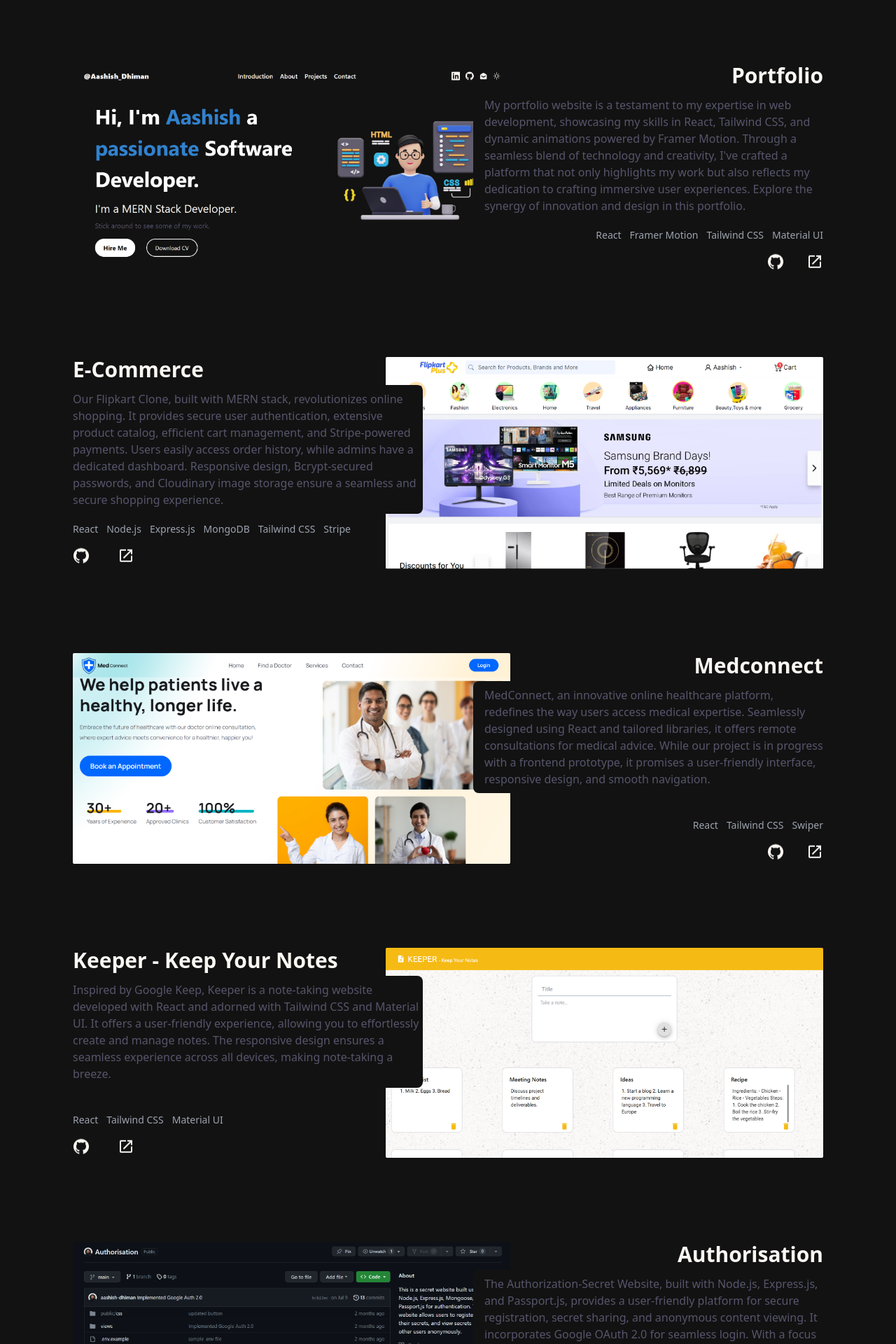
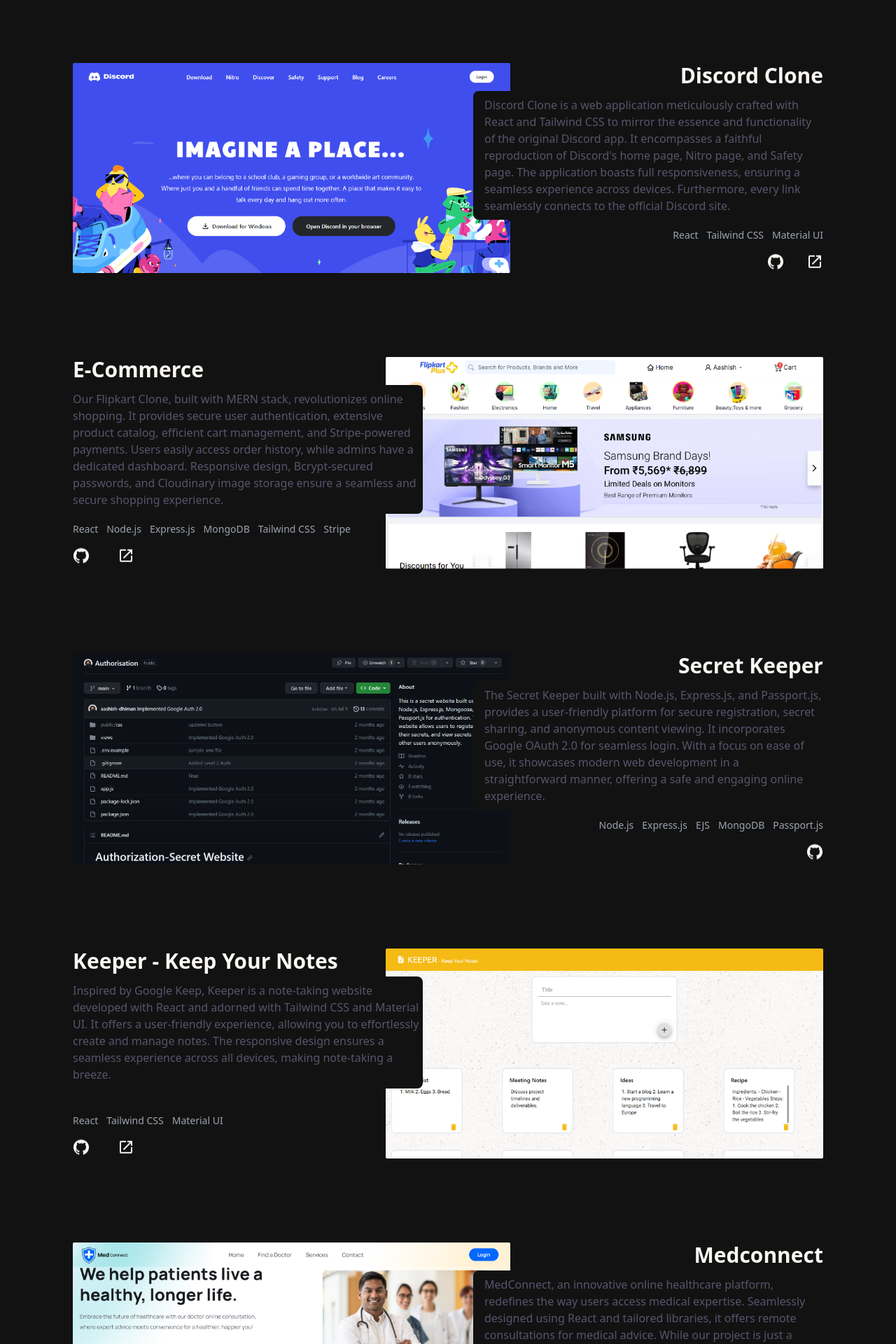
Before and after one commit to aashish-dhiman/portfolio-website, a React (Vite) app: page / in a window 1280 px wide. Shown: the part 1440-3360 px from the top of the page at 70% size. Built offline with nearby package versions, Linux system fonts and the light colour scheme.

Commit message:
added: New Proect-Discord Clone

```diff
--- a/src/components/projectType/LeftView.jsx
+++ b/src/components/projectType/LeftView.jsx
@@ -26,7 +26,7 @@
                 </div>
                 {/* description absolute */}
                 <div className="lg:absolute group top-[40px] left-0 z-10 w-full lg:w-[500px]  rounded-lg bg-bgDark md:py-2">
-                    <p className="text-md text-textLight sm:text-textPara group-hover:text-textLight transition-all ease-in-out duration-300">
+                    <p className="text-md text-textLight sm:text-textPara cursor-pointer group-hover:text-textLight transition-all ease-in-out duration-300">
                         {description}
                     </p>
                 </div>
--- a/src/components/projectType/RightView.jsx
+++ b/src/components/projectType/RightView.jsx
@@ -44,7 +44,7 @@
                 </div>
                 {/* description absolute */}
                 <div className="lg:absolute group top-[40px] z-10 right-0 w-full lg:w-[500px]  rounded-lg bg-bgDark md:pl-4 md:py-2">
-                    <p className="text-md text-textLight sm:text-textPara group-hover:text-textLight transition-all ease-in-out duration-300">
+                    <p className="text-md text-textLight sm:text-textPara cursor-pointer group-hover:text-textLight transition-all ease-in-out duration-300">
                         {description}
                     </p>
                 </div>
--- a/src/constants/ProjectList.js
+++ b/src/constants/ProjectList.js
@@ -1,5 +1,5 @@
 import ecommerce from "../assets/projects/ecommerce.png";
-import portfolio from "../assets/projects/portfolio.png";
+import discord from "../assets/projects/discord.png";
 import medconnect from "../assets/projects/medconnect.png";
 import keeper from "../assets/projects/keeper.png";
 import authorisation from "../assets/projects/authorisation.png";
@@ -7,14 +7,14 @@
 export const ProjectList = [
     {
         id: 1,
-        name: "Portfolio",
+        name: "Discord Clone",
         description:
-            "My portfolio website is a testament to my expertise in web development, showcasing my skills in React, Tailwind CSS, and dynamic animations powered by Framer Motion. Through a seamless blend of technology and creativity, I've crafted a platform that not only highlights my work but also reflects my dedication to crafting immersive user experiences. Explore the synergy of innovation and design in this portfolio.",
-        img: portfolio,
+            "Discord Clone is a web application meticulously crafted with React and Tailwind CSS to mirror the essence and functionality of the original Discord app. It encompasses a faithful reproduction of Discord's home page, Nitro page, and Safety page. The application boasts full responsiveness, ensuring a seamless experience across devices. Furthermore, every link seamlessly connects to the official Discord site.",
+        img: discord,
         //max 6 tech stack
-        tech: ["React", "Framer Motion", "Tailwind CSS", "Material UI"],
-        source: "https://github.com/aashish-dhiman/portfolio-website",
-        demo: "https://portfolio-aashish.netlify.app/",
+        tech: ["React", "Tailwind CSS", "Material UI"],
+        source: "https://github.com/aashish-dhiman/discord-clone",
+        demo: "https://discord-aashish.vercel.app/",
     },
     {
         id: 2,
@@ -36,14 +36,14 @@
     },
     {
         id: 3,
-        name: "Medconnect",
+        name: "Secret Keeper",
         description:
-            "MedConnect, an innovative online healthcare platform, redefines the way users access medical expertise. Seamlessly designed using React and tailored libraries, it offers remote consultations for medical advice. While our project is in progress with a frontend prototype, it promises a user-friendly interface, responsive design, and smooth navigation.",
-        img: medconnect,
+            "The Secret Keeper built with Node.js, Express.js, and Passport.js, provides a user-friendly platform for secure registration, secret sharing, and anonymous content viewing. It incorporates Google OAuth 2.0 for seamless login. With a focus on ease of use, it showcases modern web development in a straightforward manner, offering a safe and engaging online experience.",
+        img: authorisation,
         //max 6 tech stack
-        tech: ["React", "Tailwind CSS", "Swiper"],
-        source: "https://github.com/aashish-dhiman/MedConnect",
-        demo: "https://medconnect-aashish.netlify.app/",
+        tech: ["Node.js", "Express.js", "EJS", "MongoDB", "Passport.js"],
+        source: "https://github.com/aashish-dhiman/Authorisation",
+        demo: null,
     },
     {
         id: 4,
@@ -58,13 +58,13 @@
     },
     {
         id: 5,
-        name: "Authorisation",
+        name: "Medconnect",
         description:
-            "The Authorization-Secret Website, built with Node.js, Express.js, and Passport.js, provides a user-friendly platform for secure registration, secret sharing, and anonymous content viewing. It incorporates Google OAuth 2.0 for seamless login. With a focus on ease of use, it showcases modern web development in a straightforward manner, offering a safe and engaging online experience.",
-        img: authorisation,
+            "MedConnect, an innovative online healthcare platform, redefines the way users access medical expertise. Seamlessly designed using React and tailored libraries, it offers remote consultations for medical advice. While our project is just a frontend prototype, it promises a user-friendly interface, responsive design, and smooth navigation.",
+        img: medconnect,
         //max 6 tech stack
-        tech: ["Node.js", "Express.js", "EJS", "MongoDB", "Passport.js"],
-        source: "https://github.com/aashish-dhiman/Authorisation",
-        demo: null,
+        tech: ["React", "Tailwind CSS", "Swiper"],
+        source: "https://github.com/aashish-dhiman/MedConnect",
+        demo: "https://medconnect-aashish.netlify.app/",
     },
 ];
```
Also changed, not shown: src/assets/projects/discord.png (added).
